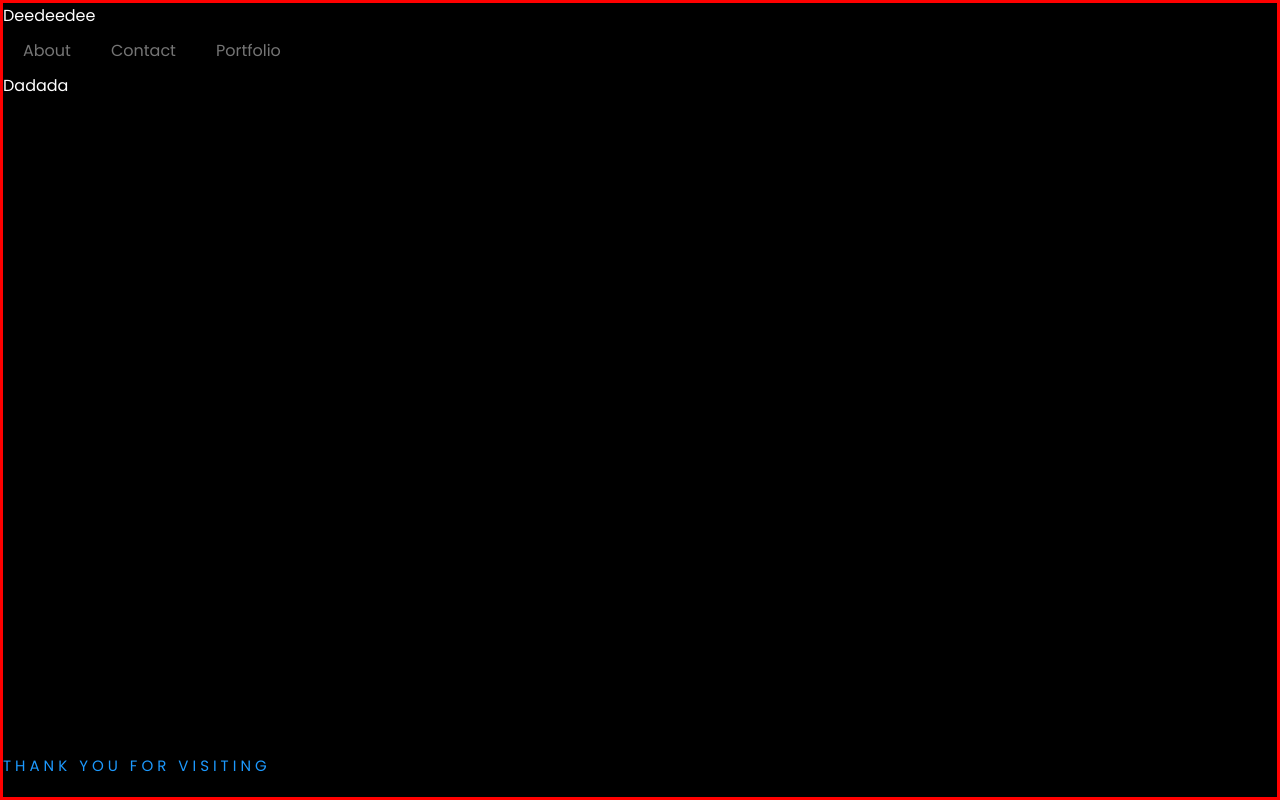
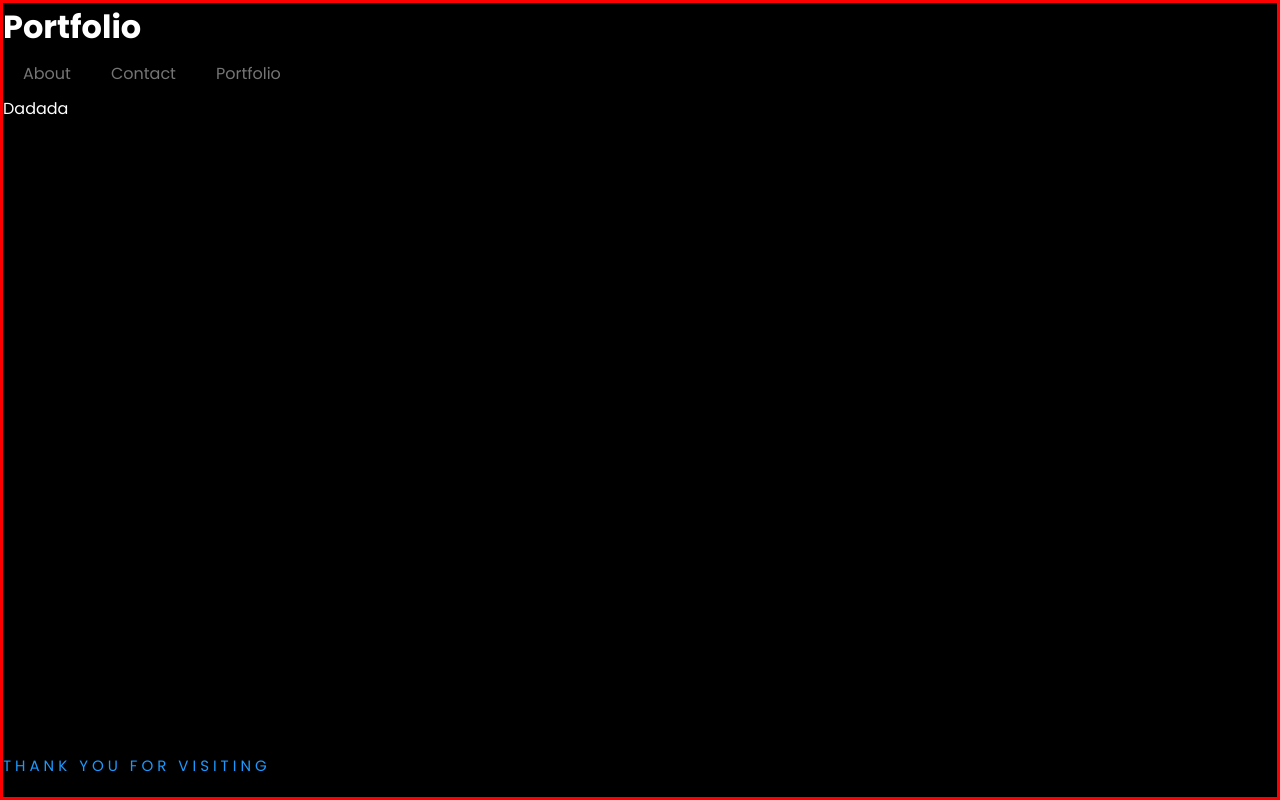
Before and after one commit to ctmbr/rctCharles, a React (Create React App) app: page / in a window 1280 px wide. Built offline with nearby package versions, Linux system fonts and the light colour scheme.

Commit message:
Changed placeholder text in Header

```diff
--- a/src/components/Header.js
+++ b/src/components/Header.js
@@ -2,5 +2,5 @@ import React from "react";
 import "./styles/header.css";
 
 export default function Header() {
-  return <div>Deedeedee</div>;
+  return <h1>Portfolio</h1>;
 }
```
